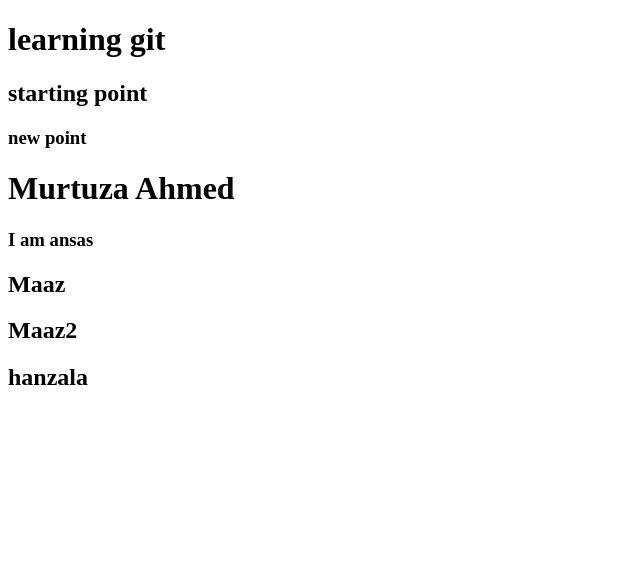
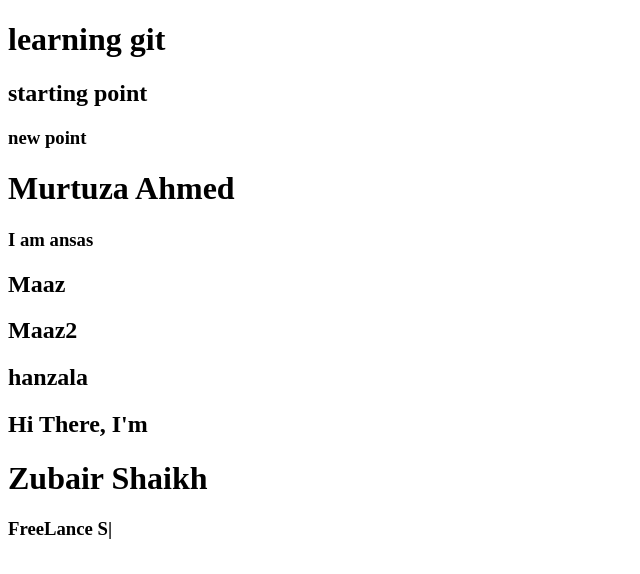
Before and after one commit to zubair-shah/learning-git1, a plain HTML site: page index.html in a window 1280 px wide. Shown: the whole page, without its empty margins (0-640 px from the left). Drawn offline with Linux system fonts and the light colour scheme.

Commit message:
added new box

```diff
--- a/index.html
+++ b/index.html
@@ -1,10 +1,12 @@
 <!DOCTYPE html>
 <html lang="en">
+
 <head>
     <meta charset="UTF-8">
     <meta name="viewport" content="width=device-width, initial-scale=1.0">
     <title>Document</title>
 </head>
+
 <body>
     <h1>learning git</h1>
     <h2>starting point</h2>
@@ -14,5 +16,14 @@
     <h2>Maaz</h2>
     <h2>Maaz2</h2>
     <h2>hanzala</h2>
+    <div class="right  _fenu64">
+        <div class="wrapper">
+            <h2>Hi There, I'm</h2>
+            <h1>Zubair Shaikh</h1>
+            <h3>FreeLance <span>S</span><span class="ityped-cursor">|</span></h3>
+        </div>
+        <!-- <a href="#portfolio"><img src="assets/down-arrow.png" alt=""></a> -->
+    </div>
 </body>
+
 </html>
```
